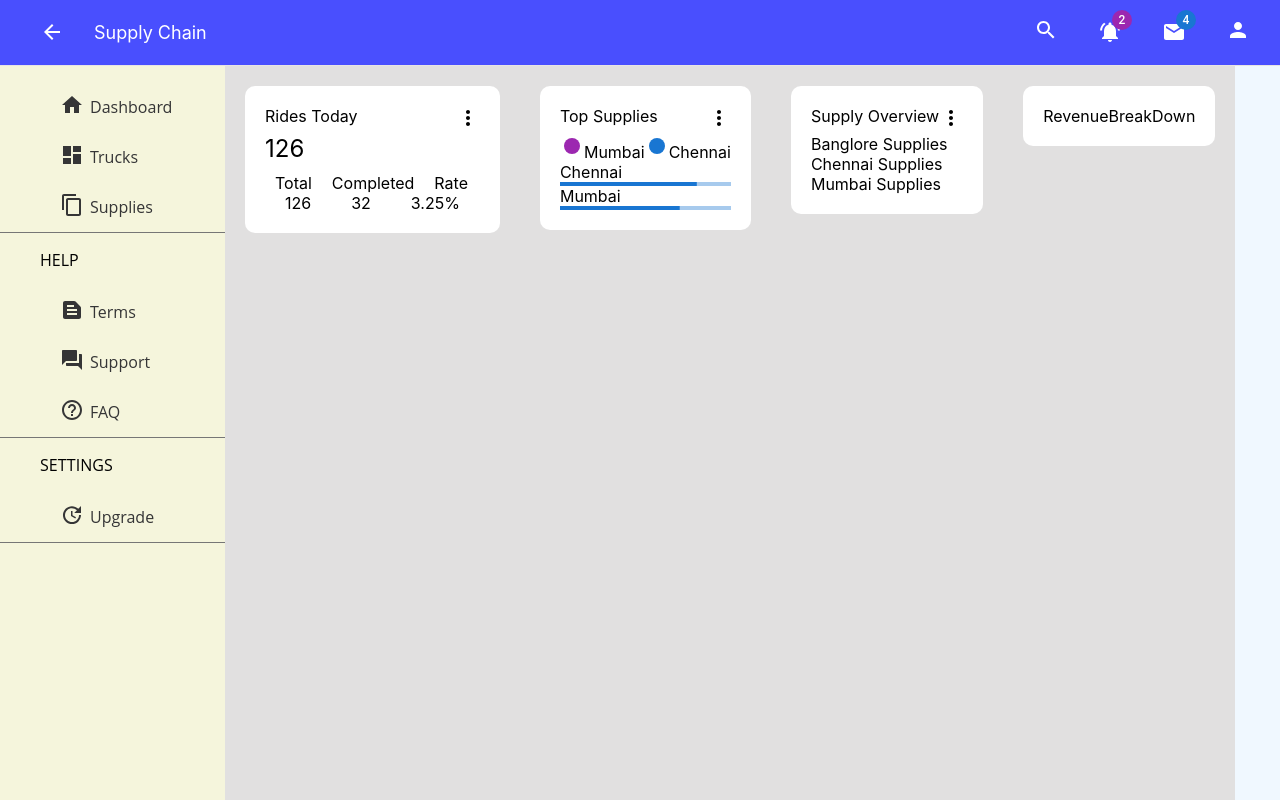
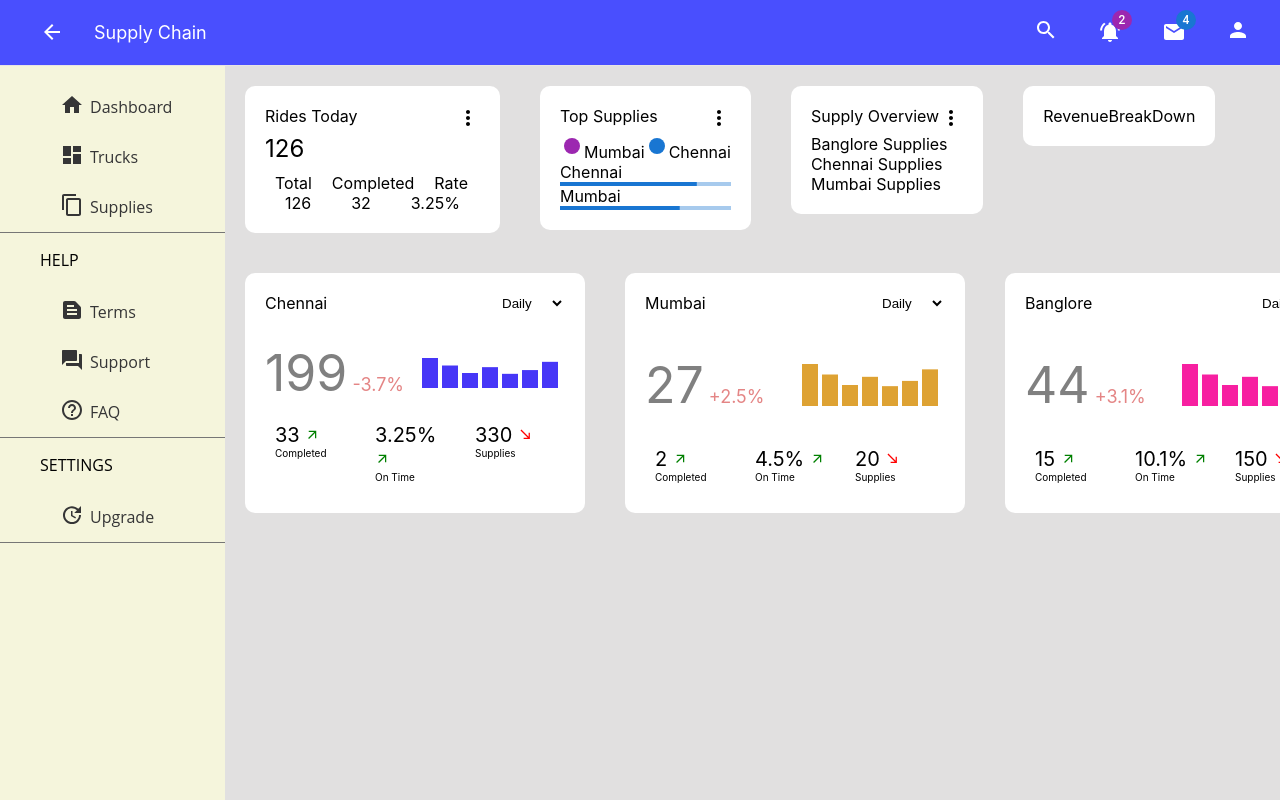
Before and after one commit to antonythomas123/admin_dashboard, a React (Create React App) app: page / in a window 1280 px wide. Built offline with nearby package versions, Linux system fonts and the light colour scheme.

Commit message:
Middle Widgets Added

```diff
--- a/package.json
+++ b/package.json
@@ -15,6 +15,7 @@
     "react-dom": "^18.2.0",
     "react-router-dom": "^6.4.1",
     "react-scripts": "5.0.1",
+    "recharts": "^2.1.14",
     "web-vitals": "^2.1.4"
   },
   "scripts": {
--- a/src/Components/Home/Home.js
+++ b/src/Components/Home/Home.js
@@ -4,9 +4,10 @@ import Sidebar from '../Sidebar/Sidebar'
 import RidesToday from '../Widgets/RidesToday/RidesToday'
 import TopSupplies from '../Widgets/TopSupplies/TopSupplies'
 import SupplyOverview from '../Widgets/SupplyOverview/SupplyOverview'
+import CityInfo from '../Widgets/CityInfo/CityInfo'
+import RevenueBreakdown from '../Widgets/RevenueBreakDown/RevenueBreakdown'
 
 import './Home.css'
-import RevenueBreakdown from '../Widgets/RevenueBreakDown/RevenueBreakdown'
 
 function Home() {
     return (
@@ -25,7 +26,35 @@ function Home() {
               <SupplyOverview />
               <RevenueBreakdown />
             </div>
-            <div className="second"></div>
+            <div className="second">
+              <CityInfo
+                city="Chennai"
+                count="199"
+                completed="33"
+                onTime="3.25"
+                supplies="330"
+                color="#4636f7"
+                depr="-3.7"
+              />
+              <CityInfo
+                city="Mumbai"
+                count="27"
+                completed="2"
+                onTime="4.5"
+                supplies="20"
+                color="#dea233"
+                depr="+2.5"
+              />
+              <CityInfo
+                city="Banglore"
+                count="44"
+                completed="15"
+                onTime="10.1"
+                supplies="150"
+                color="#f720a1"
+                depr="+3.1"
+              />
+            </div>
             <div className="third"></div>
           </div>
         </div>
--- /dev/null
+++ b/src/Components/Widgets/CityInfo/CityInfo.css
@@ -0,0 +1,56 @@
+.card{
+    display: flex;
+    flex-direction: column;
+    margin: 20px;
+    padding: 20px;
+    justify-content: space-between;
+    background-color: white;
+    height:200px;
+    width:300px;
+    border-radius: 10px;
+}
+.l_side{
+    display: flex;
+    flex-direction: column;
+    justify-content: space-between;
+    padding: 10px;
+    margin: 10px;
+}
+.top,.middle{
+    display: flex;
+    flex-direction: row;
+    justify-content: space-between;
+}
+.middle{
+    align-items: center;
+    justify-content: space-between;
+    margin-top: 20px;
+    height:inherit;
+}
+.select_val{
+    outline: 0;
+    border: none;
+    background-color: white;
+}
+.count{
+    font-size: 50px;
+    color: grey;
+}
+.depr{
+    font-size: large;
+    color:rgb(228, 133, 133);
+}
+.bottom{
+    display: flex;
+    flex-direction: row;
+}
+.bottom_item{
+    font-size: 10px;
+    display: flex;
+    flex:3;
+    flex-direction: column;
+    padding: 10px ;
+}
+.bottom_item_a{
+    font-size:20px ;
+}
--- /dev/null
+++ b/src/Components/Widgets/CityInfo/CityInfo.js
@@ -0,0 +1,120 @@
+import React from 'react';
+import { useState } from 'react';
+
+import { BarChart, Bar, Cell, XAxis, YAxis, CartesianGrid, Tooltip, Legend, ResponsiveContainer } from 'recharts';
+import ArrowOutwardIcon from '@mui/icons-material/ArrowOutward';
+import SouthEastIcon from '@mui/icons-material/SouthEast';
+
+import './CityInfo.css';
+
+const Dropdown = ({ value, options, onChange }) => {
+    return (
+        <select className='select_val' value={value} onChange={onChange}>
+            {options.map((option) => (
+                <option value={option.value}>{option.label}</option>
+            ))}
+        </select>
+    );
+};
+
+const Chart = ({fill}) => {
+    const data = [
+        {
+            name: 'Page A',
+            uv: 4000,
+            pv: 2400,
+            amt: 2400,
+        },
+        {
+            name: 'Page B',
+            uv: 3000,
+            pv: 1398,
+            amt: 2210,
+        },
+        {
+            name: 'Page C',
+            uv: 2000,
+            pv: 9800,
+            amt: 2290,
+        },
+        {
+            name: 'Page D',
+            uv: 2780,
+            pv: 3908,
+            amt: 2000,
+        },
+        {
+            name: 'Page E',
+            uv: 1890,
+            pv: 4800,
+            amt: 2181,
+        },
+        {
+            name: 'Page F',
+            uv: 2390,
+            pv: 3800,
+            amt: 2500,
+        },
+        {
+            name: 'Page G',
+            uv: 3490,
+            pv: 4300,
+            amt: 2100,
+        },
+    ];
+    return (
+        <ResponsiveContainer width="50%" height="50%">
+            <BarChart width={150} height={40} data={data}>
+                <Bar dataKey="uv" fill={fill} />
+            </BarChart>
+        </ResponsiveContainer>
+    )
+}
+
+function CityInfo({city,count,completed,onTime,supplies,color,depr}) {
+    const options = [
+        { label: 'Daily', value: 'daily' },
+        { label: 'Weekly', value: 'weekly' },
+        { label: 'Monthly', value: 'monthly' },
+    ];
+    const [value, setValue] = useState('daily');
+
+    const handleChange = (event) => {
+        setValue(event.target.value);
+    };
+
+    return (
+        <div className='card'>
+            <div className='top'>
+                <span>{city}</span>
+                <Dropdown
+                    options={options}
+                    value={value}
+                    onChange={handleChange}
+                />
+            </div>
+            <div className='middle'>
+                <div className='count'>{count}
+                    <span className='depr'> {depr}%</span>
+                </div>
+                <Chart fill={color}/>
+            </div>
+            <div className="bottom">
+                <div className="bottom_item">
+                    <span className='bottom_item_a'>{completed} <ArrowOutwardIcon style={{color:'green',fontSize:'15px'}}/></span>
+                    <span>Completed</span>
+                </div>
+                <div className="bottom_item">
+                    <span className='bottom_item_a'>{onTime}% <ArrowOutwardIcon style={{color:'green',fontSize:'15px'}}/></span>
+                    <span>On Time</span>
+                </div>
+                <div className="bottom_item">
+                    <span className='bottom_item_a'>{supplies} <SouthEastIcon style={{color:'red',fontSize:'15px'}}/></span>
+                    <span>Supplies</span>
+                </div>
+            </div>
+        </div>
+    )
+}
+
+export default CityInfo
```
Also changed, not shown: 1 other file (tests, documents, lock files or other folders).
